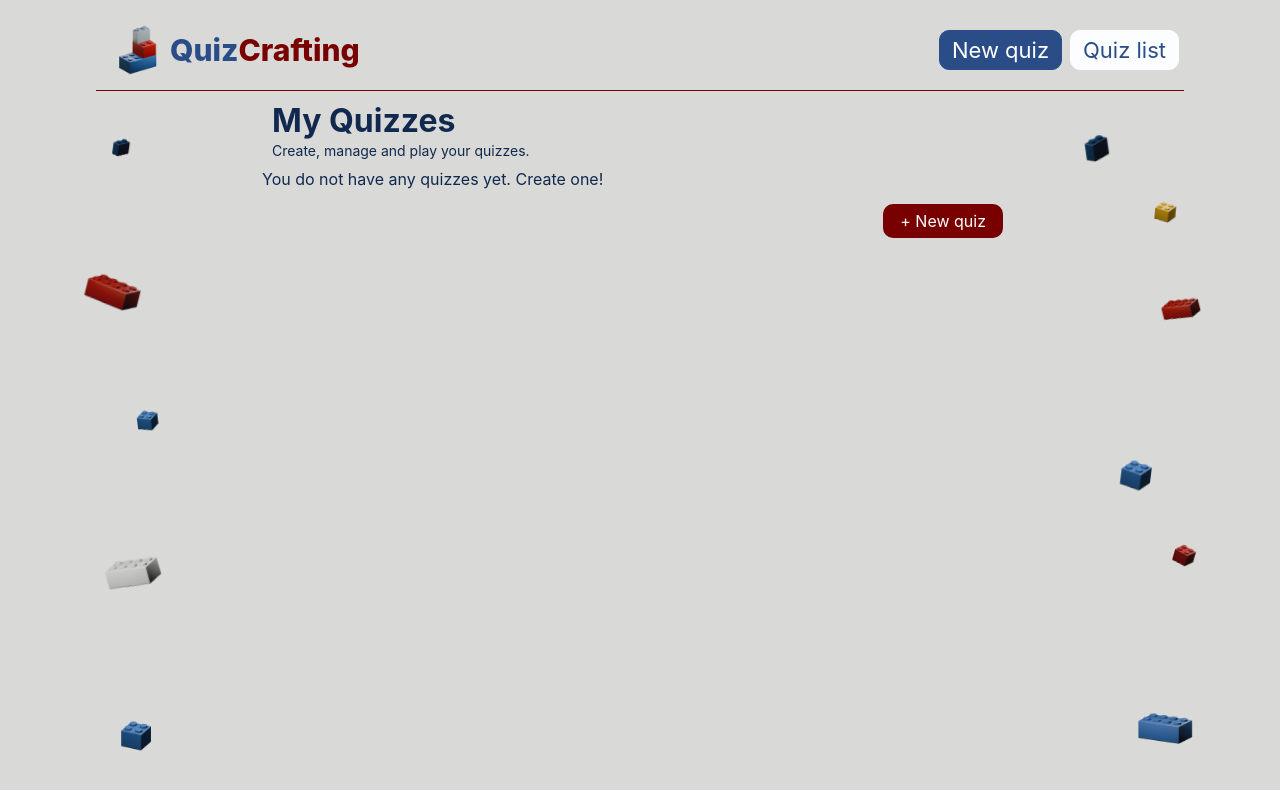
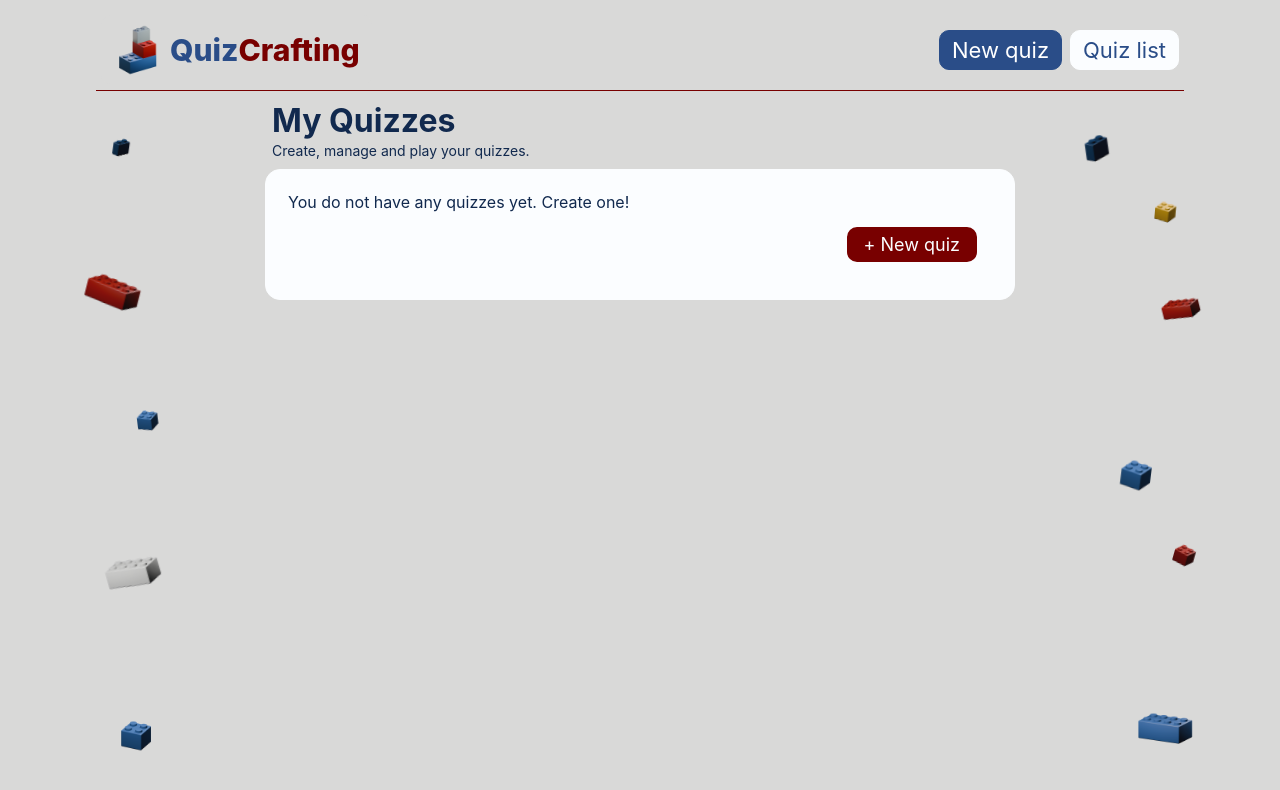
Before and after one commit to zsotern/quizforge, an Angular app in the folder client/: page / in a window 1280 px wide. Shown: the top 790 px of the page. Built offline with nearby package versions, Linux system fonts and the light colour scheme.

Commit message:
README update: live demo

```diff
--- a/client/src/app/features/quiz/pages/quiz-list/quiz-list.component.html
+++ b/client/src/app/features/quiz/pages/quiz-list/quiz-list.component.html
@@ -3,7 +3,7 @@
   <p class="subtitle">Create, manage and play your quizzes.</p>
 </div>
 
-<div class="card extra-padding">
+<div class="card extra-padding" [class.empty]="quizzes.length === 0">
   @if (quizzes.length === 0) {
     <p class="empty-quiz-info">You do not have any quizzes yet. Create one!</p>
   } @else {
--- a/client/src/app/features/quiz/pages/quiz-list/quiz-list.component.scss
+++ b/client/src/app/features/quiz/pages/quiz-list/quiz-list.component.scss
@@ -17,6 +17,14 @@ h1 {
 }
 .extra-padding {
   padding: 0 22px;
+}
+
+.card.extra-padding.empty{
+  background-color: var(--color-white);
+  border:1px solid var(--color-white);
+  border-radius: 15px;
+  max-width: 750px;
+  padding: 22px;
 }
 .extra-margin {
   margin: 15px;
--- a/client/src/styles.scss
+++ b/client/src/styles.scss
@@ -52,14 +52,14 @@ html{
   display:flex;
   align-items:center;
   justify-content:center;
-  font-size:12px;
+  font-size:1rem;
   font-weight:500;
   color:var(--color-white);
   flex-shrink:0;
 }
 
 .text-input{
-  font-size: 16px;
+  font-size: 1.125rem;
   padding: 15px;
   width: 100%;
   border: 1px solid var(--color-grey);
@@ -74,7 +74,7 @@ html{
   border: 2px solid var(--color-red);
   padding: 5px 15px;
   align-self: flex-end;
-  font-size: 16px;
+  font-size: 1.125rem;
 }
 
 .btn:hover{
@@ -162,7 +162,7 @@ h1{
   display:flex;
   align-items:center;
   justify-content:center;
-  font-size:12px;
+  font-size:1.125rem;
   font-weight:500;
   margin-left:auto;
   flex-shrink: 0;
```
Also changed, not shown: 1 other file (tests, documents, lock files or other folders).
